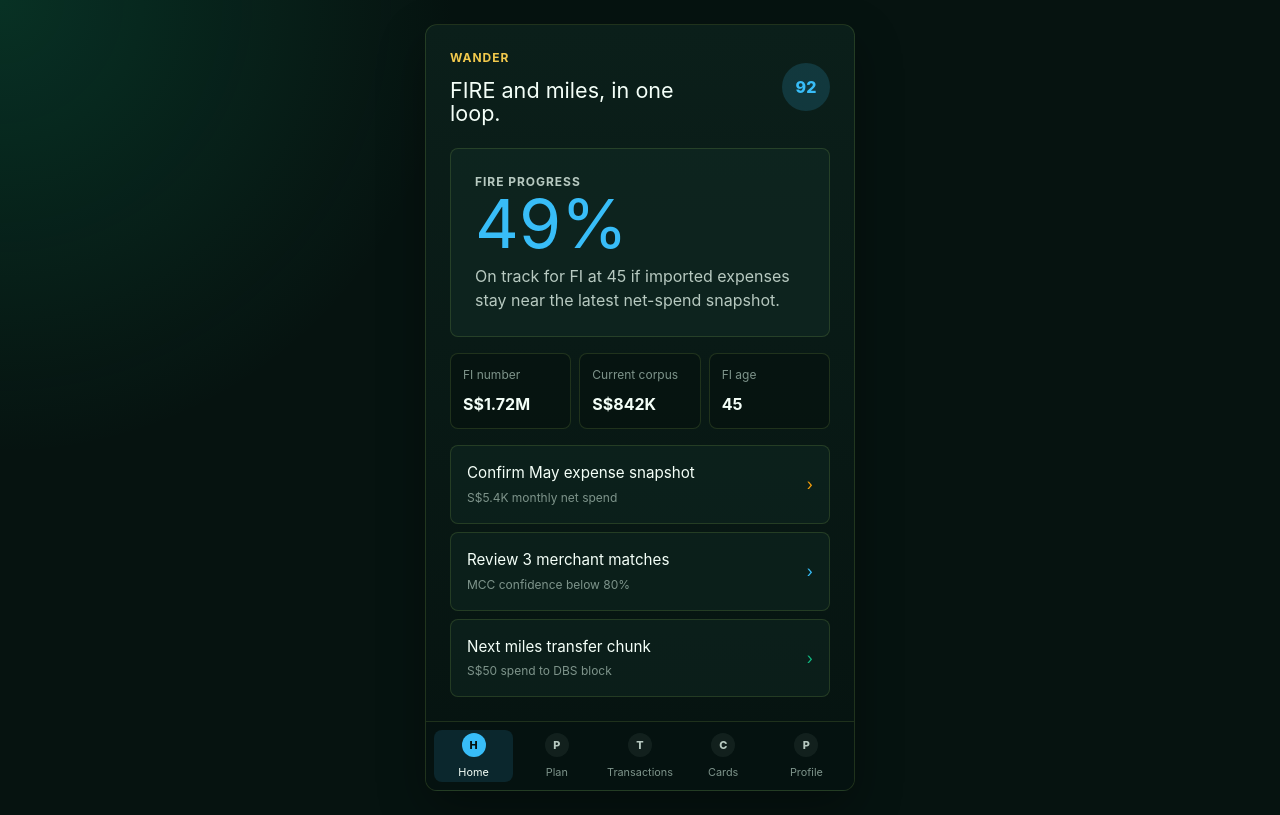
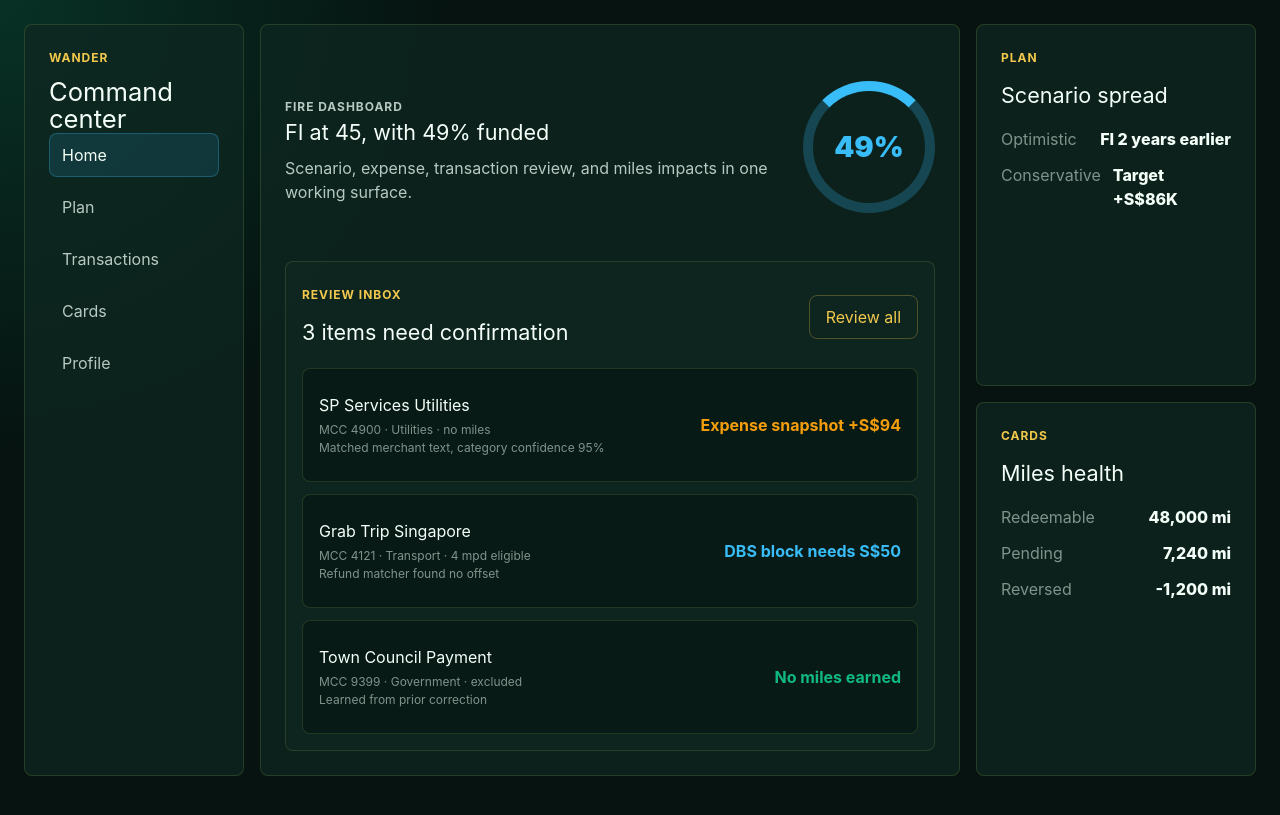
Before and after one commit to gilbertmak/Wander, a React (Vite) app: page / in a window 1280 px wide. Built offline with nearby package versions, Linux system fonts and the light colour scheme.

Commit message:
FP-2.3 add desktop shell

```diff
--- a/src/styles.css
+++ b/src/styles.css
@@ -387,6 +387,189 @@ h2 {
   color: var(--color-surface-base);
 }
 
+.desktop-shell {
+  display: none;
+}
+
+.desktop-sidebar,
+.desktop-main,
+.desktop-insights section,
+.review-inbox {
+  border: 1px solid var(--color-border-subtle);
+  border-radius: var(--radius-md);
+  background: rgba(16, 40, 34, 0.72);
+}
+
+.desktop-sidebar {
+  align-content: space-between;
+  min-height: calc(100vh - 48px);
+  padding: var(--space-xl);
+}
+
+.desktop-sidebar h1 {
+  margin: 0;
+  font-size: 1.6rem;
+}
+
+.desktop-sidebar nav {
+  display: grid;
+  gap: var(--space-sm);
+}
+
+.desktop-sidebar button,
+.section-heading button {
+  min-height: 44px;
+  border: 1px solid transparent;
+  border-radius: var(--radius-md);
+  background: transparent;
+  color: var(--color-text-secondary);
+  cursor: pointer;
+}
+
+.desktop-sidebar button {
+  padding: 0 var(--space-md);
+  text-align: left;
+}
+
+.desktop-sidebar button.active,
+.desktop-sidebar button:hover {
+  border-color: rgba(56, 189, 248, 0.28);
+  background: rgba(56, 189, 248, 0.12);
+  color: var(--color-text-primary);
+}
+
+.desktop-main {
+  display: grid;
+  gap: var(--space-lg);
+  padding: var(--space-xl);
+}
+
+.desktop-hero {
+  display: flex;
+  align-items: center;
+  justify-content: space-between;
+  gap: var(--space-xl);
+}
+
+.desktop-hero h2,
+.desktop-insights h2,
+.review-inbox h2 {
+  margin: 0;
+}
+
+.desktop-hero p {
+  margin: var(--space-sm) 0 0;
+  color: var(--color-text-secondary);
+}
+
+.desktop-progress {
+  display: grid;
+  flex: 0 0 132px;
+  place-items: center;
+  aspect-ratio: 1;
+  border: 10px solid rgba(56, 189, 248, 0.24);
+  border-top-color: var(--color-blue-progress);
+  border-radius: var(--radius-pill);
+}
+
+.desktop-progress span {
+  color: var(--color-blue-progress);
+  font-size: 1.8rem;
+  font-weight: 900;
+}
+
+.review-inbox {
+  display: grid;
+  gap: var(--space-md);
+  padding: var(--space-lg);
+}
+
+.section-heading {
+  display: flex;
+  align-items: center;
+  justify-content: space-between;
+  gap: var(--space-lg);
+}
+
+.section-heading button {
+  border-color: rgba(242, 201, 76, 0.28);
+  color: var(--color-gold);
+  padding: 0 var(--space-lg);
+}
+
+.review-row {
+  display: grid;
+  grid-template-columns: minmax(0, 1fr) auto;
+  gap: var(--space-lg);
+  align-items: center;
+  min-height: 76px;
+  border: 1px solid var(--color-border-subtle);
+  border-radius: var(--radius-md);
+  background: rgba(6, 19, 16, 0.58);
+  padding: var(--space-lg);
+}
+
+.review-row h3 {
+  margin: 0 0 var(--space-xs);
+  font-size: 1rem;
+}
+
+.review-row p,
+.review-row span {
+  display: block;
+  margin: 0;
+  color: var(--color-text-muted);
+  font-size: var(--font-caption);
+}
+
+.review-row strong {
+  color: var(--color-text-secondary);
+  white-space: nowrap;
+}
+
+.review-row.warning strong {
+  color: var(--color-amber-warning);
+}
+
+.review-row.progress strong {
+  color: var(--color-blue-progress);
+}
+
+.review-row.success strong {
+  color: var(--color-emerald);
+}
+
+.desktop-insights {
+  display: grid;
+  gap: var(--space-lg);
+}
+
+.desktop-insights section {
+  padding: var(--space-xl);
+}
+
+.desktop-insights dl {
+  display: grid;
+  gap: var(--space-md);
+  margin: var(--space-lg) 0 0;
+}
+
+.desktop-insights div {
+  display: flex;
+  justify-content: space-between;
+  gap: var(--space-md);
+}
+
+.desktop-insights dt {
+  color: var(--color-text-muted);
+}
+
+.desktop-insights dd {
+  margin: 0;
+  color: var(--color-text-primary);
+  font-weight: 800;
+}
+
 @media (prefers-reduced-motion: reduce) {
   *,
   *::before,
@@ -407,3 +590,21 @@ h2 {
     grid-template-columns: 1fr;
   }
 }
+
+@media (min-width: 960px) {
+  .app-frame {
+    padding: var(--space-xl);
+  }
+
+  .mobile-shell {
+    display: none;
+  }
+
+  .desktop-shell {
+    display: grid;
+    grid-template-columns: 220px minmax(0, 1fr) 280px;
+    gap: var(--space-lg);
+    width: min(1440px, 100%);
+    margin: 0 auto;
+  }
+}
--- a/src/ui/App.tsx
+++ b/src/ui/App.tsx
@@ -26,6 +26,7 @@ export function App() {
 
   return (
     <main className="app-frame">
+      <DesktopShell activeTab={activeTab} setActiveTab={setActiveTab} />
       <section className="mobile-shell" aria-label="Wander mobile app">
         <header className="mobile-header">
           <div>
@@ -67,6 +68,117 @@ export function App() {
         </nav>
       </section>
     </main>
+  );
+}
+
+function DesktopShell({
+  activeTab,
+  setActiveTab,
+}: {
+  activeTab: AppTab;
+  setActiveTab: (tab: AppTab) => void;
+}) {
+  return (
+    <section className="desktop-shell" aria-label="Wander desktop dashboard">
+      <aside className="desktop-sidebar" aria-label="Desktop navigation">
+        <div>
+          <p className="eyebrow">Wander</p>
+          <h1>Command center</h1>
+        </div>
+        <nav aria-label="Desktop primary">
+          {tabs.map((tab) => (
+            <button
+              aria-current={activeTab === tab.id ? "page" : undefined}
+              className={activeTab === tab.id ? "active" : ""}
+              key={tab.id}
+              onClick={() => setActiveTab(tab.id)}
+              type="button"
+            >
+              {tab.label}
+            </button>
+          ))}
+        </nav>
+      </aside>
+
+      <section className="desktop-main" aria-labelledby="desktop-title">
+        <div className="desktop-hero">
+          <div>
+            <p className="eyebrow">FIRE dashboard</p>
+            <h2 id="desktop-title">FI at 45, with 49% funded</h2>
+            <p>Scenario, expense, transaction review, and miles impacts in one working surface.</p>
+          </div>
+          <div className="desktop-progress" aria-label="FIRE progress 49 percent">
+            <span>49%</span>
+          </div>
+        </div>
+
+        <section className="review-inbox" aria-labelledby="review-title">
+          <div className="section-heading">
+            <div>
+              <p className="eyebrow">Review inbox</p>
+              <h2 id="review-title">3 items need confirmation</h2>
+            </div>
+            <button type="button">Review all</button>
+          </div>
+          <ReviewRow
+            title="SP Services Utilities"
+            meta="MCC 4900 · Utilities · no miles"
+            impact="Expense snapshot +S$94"
+            diagnostic="Matched merchant text, category confidence 95%"
+            tone="warning"
+          />
+          <ReviewRow
+            title="Grab Trip Singapore"
+            meta="MCC 4121 · Transport · 4 mpd eligible"
+            impact="DBS block needs S$50"
+            diagnostic="Refund matcher found no offset"
+            tone="progress"
+          />
+          <ReviewRow
+            title="Town Council Payment"
+            meta="MCC 9399 · Government · excluded"
+            impact="No miles earned"
+            diagnostic="Learned from prior correction"
+            tone="success"
+          />
+        </section>
+      </section>
+
+      <aside className="desktop-insights" aria-label="Insights">
+        <section>
+          <p className="eyebrow">Plan</p>
+          <h2>Scenario spread</h2>
+          <dl>
+            <div>
+              <dt>Optimistic</dt>
+              <dd>FI 2 years earlier</dd>
+            </div>
+            <div>
+              <dt>Conservative</dt>
+              <dd>Target +S$86K</dd>
+            </div>
+          </dl>
+        </section>
+        <section>
+          <p className="eyebrow">Cards</p>
+          <h2>Miles health</h2>
+          <dl>
+            <div>
+              <dt>Redeemable</dt>
+              <dd>48,000 mi</dd>
+            </div>
+            <div>
+              <dt>Pending</dt>
+              <dd>7,240 mi</dd>
+            </div>
+            <div>
+              <dt>Reversed</dt>
+              <dd>-1,200 mi</dd>
+            </div>
+          </dl>
+        </section>
+      </aside>
+    </section>
   );
 }
 
@@ -164,3 +276,28 @@ function ActionRow({
     </article>
   );
 }
+
+function ReviewRow({
+  title,
+  meta,
+  impact,
+  diagnostic,
+  tone,
+}: {
+  title: string;
+  meta: string;
+  impact: string;
+  diagnostic: string;
+  tone: "success" | "warning" | "progress";
+}) {
+  return (
+    <article className={`review-row ${tone}`}>
+      <div>
+        <h3>{title}</h3>
+        <p>{meta}</p>
+        <span>{diagnostic}</span>
+      </div>
+      <strong>{impact}</strong>
+    </article>
+  );
+}
```
Also changed, not shown: 2 other files (tests, documents, lock files or other folders).
